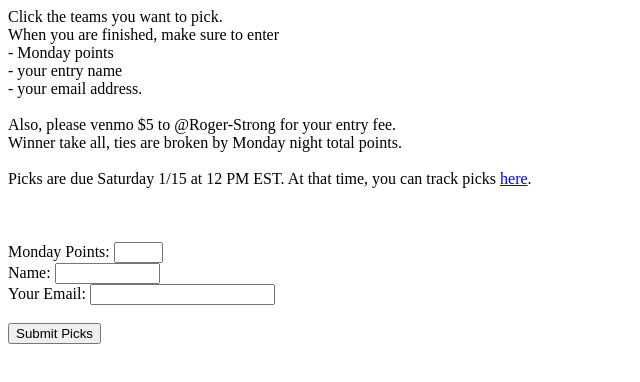
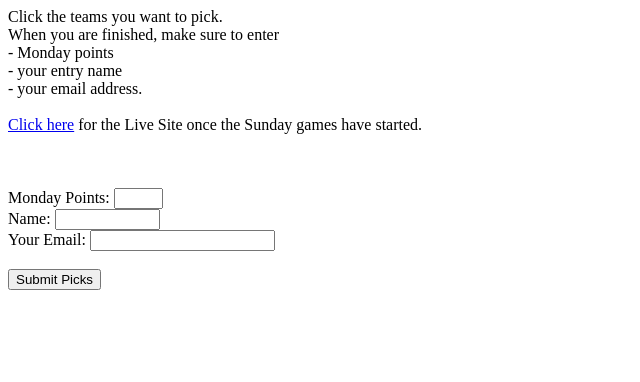
Before and after one commit to fbpicks/fbpicks2022.github.io, a plain HTML site: page index.html in a window 1280 px wide. Shown: the whole page, without its empty margins (0-640 px from the left). Drawn offline with nearby package versions, Linux system fonts and the light colour scheme; no server answers.

Commit message:
Update index.html

```diff
--- a/index.html
+++ b/index.html
@@ -369,7 +369,7 @@ table {
 
 <body>
 
-<div id="instruct">Click the teams you want to pick. <br> When you are finished, make sure to enter<br> - Monday points <br> - your entry name <br> - your email address.<br><br>Also, please venmo $5 to @Roger-Strong for your entry fee.<br>Winner take all, ties are broken by Monday night total points.<br><br>Picks are due Saturday 1/15 at 12 PM EST. At that time, you can track picks <a href=https://fbpool2021.github.io/>here</a>.</div><br><br>
+<div id="instruct">Click the teams you want to pick. <br> When you are finished, make sure to enter<br> - Monday points <br> - your entry name <br> - your email address.<br><br><a href=https://fbpool2022.github.io/>Click here</a> for the Live Site once the Sunday games have started.</div><br><br>
 <div id="main_table"></div>
 	<br>
 <form id="frm1">
```
